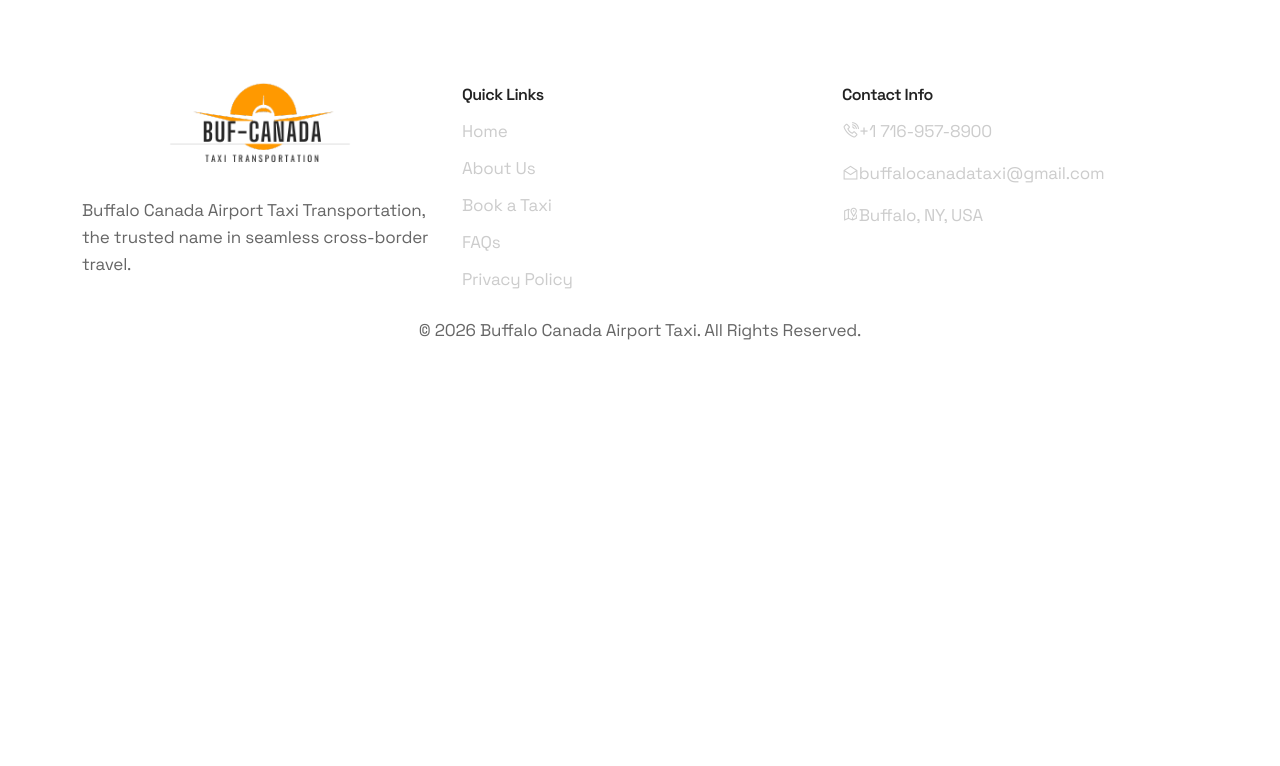
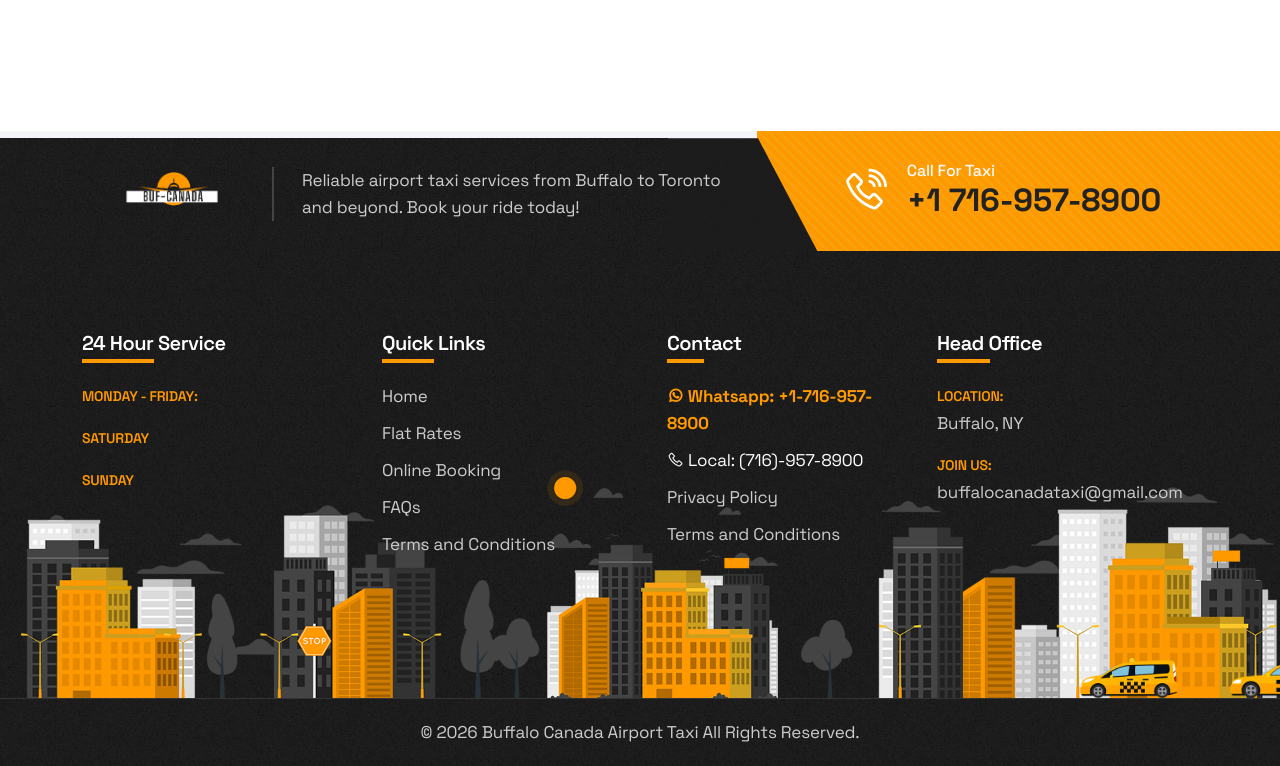
Before and after one commit to HimangshuPronoy/Cabs, a website: page html/terms-and-conditions.html in a window 1280 px wide. Shown: the part 1359-2125 px from the top of the page. Before the commit the page ends 1718 px from the top, so only its background shows below. Drawn offline with Linux system fonts and the light colour scheme.

Commit message:
Synchronize all pages and update SEO

```diff
--- a/html/terms-and-conditions.html
+++ b/html/terms-and-conditions.html
@@ -3,9 +3,9 @@
 <head>
     <meta charset="utf-8"/>
     <meta content="width=device-width, initial-scale=1" name="viewport"/>
-    <meta name="description" content="Terms and Conditions for Buffalo Canada Airport Taxi. Read our terms for using our taxi and transportation services."/>
+    <meta name="description" content="24/7 BUF Airport taxi service to Niagara Falls and Toronto. Cross-border rides, spacious vehicles, and simple booking. Call +1 716-957-8900.">
     <meta content="Buffalo Canada Airport Taxi" name="author"/>
-    <title>Terms and Conditions | Buffalo Canada Airport Taxi</title>
+    <title>Affordable BUF Airport Taxi to Niagara Falls &amp; Toronto | Buffalo Canada Airport Taxi</title>
     <link rel="shortcut icon" type="image/x-icon" href="assets/img/buf-can-favicon.png">
     <link href="assets/css/bootstrap.min.css" rel="stylesheet"/>
     <link href="assets/css/animate.min.css" rel="stylesheet"/>
@@ -42,19 +42,22 @@
 </div>
 </div>
 </div>
+<!--/.top-header-->
 <div class="mid-header">
 <div class="container">
 <div class="mid-header-wrap">
 <div class="site-logo">
 <a href="index.html"><img alt="Logo" src="assets/img/home-logo-light.png"/></a>
 </div>
+<!--/.site-logo-->
 <ul class="header-info">
 <li>
 <div class="header-info-icon">
 <i class="las la-phone-volume"></i>
 </div>
 <div class="header-info-text">
-                                <h3><span>Call us today!</span><a href="tel:+17169578900">+1 716-957-8900</a></h3>
+<h3><span>Call us today!</span><a href="tel:+17169578900">+1 716-957-8900
+                                </a></h3>
 </div>
 </li>
 <li>
@@ -77,19 +80,31 @@
 </div>
 </div>
 </div>
+<!--/.mid-header-->
 <div class="nav-menu-wrapper">
 <div class="container">
 <div class="nav-menu-inner">
 <div class="site-logo">
 <a href="index.html"><img alt="Logo" src="assets/img/home-logo-light.png"/></a>
 </div>
+<!--/.site-logo-->
 <div class="header-menu-wrap">
 <ul class="nav-menu">
-                            <li class="dropdown_menu"><a href="index.html">Home</a></li>
-                            <li class="dropdown_menu"><a href="index.html#flat-rates">Flat Rates</a></li>
-                            <li class="dropdown_menu"><a href="booking.html">Booking</a></li>
-                            <li class="dropdown_menu"><a href="about-us.html">About Us</a></li>
-                            <li class="dropdown_menu"><a href="faqs.html">FAQ</a></li>
+<li class="dropdown_menu">
+<a href="index.html">Home</a>
+</li>
+<li class="dropdown_menu">
+<a href="index.html#flat-rates">Flat Rates</a>
+</li>
+<li class="dropdown_menu">
+<a href="booking.html">Booking</a>
+</li>
+<li class="dropdown_menu">
+<a href="about-us.html">About Us</a>
+</li>
+<li class="dropdown_menu">
+<a href="faqs.html">FAQ</a>
+</li>
 <li><a href="#footer-top-wrap">Contact</a></li>
 </ul>
 </div>
@@ -109,7 +124,38 @@
 </div>
 </div>
 </div>
+<!--/.nav-menu-->
 </header>
+<div class="popup-sidebox" id="popup-sidebox">
+<div class="sidebox-content">
+<div class="site-logo">
+<a href="index.html"><img alt="logo" src="assets/img/home-logo-light.png"/></a>
+</div>
+<p>Everything your cross-border transportation needs is right here! Buffalo Canada Airport Taxi Transportation, the trusted name in seamless cross-border travel.</p>
+<ul class="sidebox-list">
+<li class="call"><span>Call for ride:</span>+1-716-957-8900</li>
+<li><span>Find us:</span>Buffalo, NY</li>
+<li><span>Email:</span>buffalocanadataxi@gmail.com</li>
+</ul>
+<div class="sidebox-nav">
+<h4 style="color: #fff; margin-bottom: 15px; font-size: 18px; border-bottom: 1px solid #444; padding-bottom: 5px;">Quick Links</h4>
+<ul class="sidebox-menu">
+<li><a href="index.html" style="color: #ccc; display: block; padding: 5px 0;">Home</a></li>
+<li><a href="about-us.html" style="color: #ccc; display: block; padding: 5px 0;">About Us</a></li>
+<li><a href="booking.html" style="color: #ccc; display: block; padding: 5px 0;">Book a Taxi</a></li>
+<li><a href="faqs.html" style="color: #ccc; display: block; padding: 5px 0;">FAQs</a></li>
+<li><a href="buf-airport-to-niagara-falls-taxi.html" style="color: #ccc; display: block; padding: 5px 0;">BUF to Niagara Falls</a></li>
+<li><a href="buf-airport-to-toronto-taxi.html" style="color: #ccc; display: block; padding: 5px 0;">BUF to Toronto</a></li>
+</ul>
+</div>
+</div>
+</div>
+<!--/.popup-sidebox-->
+<div id="sidebox-overlay"></div>
+<!--/.main-header-->
+
+
+<!--/.main-header-->
     <!-- End Header/Nav -->
     <main class="container" style="padding-top: 60px; padding-bottom: 60px; max-width: 900px;">
         <h1 class="text-center mb-5">Terms and Conditions</h1>
@@ -160,47 +206,102 @@
         </section>
     </main>
     <!-- Footer (optional: can be copied from index.html for full consistency) -->
-    <footer class="footer-section" id="footer-top-wrap">
+    <footer class="footer-section" style="margin-top: 50px;">
+<div class="footer-top-wrap">
 <div class="container">
 <div class="footer-top">
-                <div class="row">
-                    <div class="col-lg-4 col-md-6">
-                        <div class="footer-widget">
-                            <div class="footer-logo mb-4">
-                                <a href="index.html"><img src="assets/img/home-logo-light.png" alt="Logo"></a>
-                            </div>
-                            <p>Buffalo Canada Airport Taxi Transportation, the trusted name in seamless cross-border travel.</p>
+<div class="row align-items-end">
+<div class="col-lg-8">
+<div class="brand">
+<a class="footer-logo" href="index.html" title="Buffalo to Canada Airport Taxi Services">
+<img alt="Buffalo to Canada Airport Taxi Logo" src="assets/img/home-logo-light.png"/>
+</a>
+<p>Reliable airport taxi services from Buffalo to Toronto and beyond. Book your ride today!</p>
 </div>
 </div>
-                    <div class="col-lg-4 col-md-6">
-                        <div class="footer-widget">
-                            <h4>Quick Links</h4>
-                            <ul class="footer-links">
-                                <li><a href="index.html">Home</a></li>
-                                <li><a href="about-us.html">About Us</a></li>
-                                <li><a href="booking.html">Book a Taxi</a></li>
-                                <li><a href="faqs.html">FAQs</a></li>
-                                <li><a href="privacy-policy.html">Privacy Policy</a></li>
+<div class="col-lg-4">
+<div class="footer-call">
+<i class="las la-phone-volume"></i>
+<p><span>Call For Taxi</span><a href="tel:+17169578900">+1 716-957-8900</a></p>
+</div>
+</div>
+</div>
+</div>
+</div>
+</div>
+<!--/.footer-top-wrap-->
+<div class="footer-mid-wrap">
+<div class="container">
+<div class="row">
+<div class="col-lg-3 col-md-6 sm-padding">
+<div class="footer-item">
+<div class="widget-title">
+<h3>24 Hour Service</h3>
+</div>
+<ul class="footer-contact">
+<li><span>Monday - Friday:</span></li>
+<li><span>Saturday</span></li>
+<li><span>Sunday</span></li>
 </ul>
 </div>
 </div>
-                    <div class="col-lg-4 col-md-6">
-                        <div class="footer-widget">
-                            <h4>Contact Info</h4>
+<div class="col-lg-3 col-md-6 sm-padding">
+<div class="footer-item footer-list">
+<div class="widget-title">
+<h3>Quick Links</h3>
+</div>
+<ul class="footer-links">
+<li><a href="index.html">Home</a></li>
+<li><a href="index.html#flat-rates">Flat Rates</a></li>
+<li><a href="booking.html">Online Booking</a></li>
+
+<li><a href="faqs.html">FAQs</a></li>
+<li><a href="terms-and-conditions.html">Terms and Conditions</a></li>
+</ul>
+</div>
+</div>
+<div class="col-lg-3 col-md-6 sm-padding">
+<div class="footer-item footer-list">
+<div class="widget-title">
+<h3>Contact</h3>
+</div>
+<ul class="footer-links">
+<li><a href="https://wa.me/17169578900" style="color: #ff9900; font-weight: bold;"><i class="lab la-whatsapp"></i> Whatsapp: +1-716-957-8900</a></li>
+<li><a href="tel:+17169578900" style="color: #fff;"><i class="las la-phone"></i> Local: (716)-957-8900</a></li>
+<li><a href="privacy-policy.html">Privacy Policy</a></li>
+<li><a href="terms-and-conditions.html">Terms and Conditions</a></li>
+</ul>
+</div>
+</div>
+<div class="col-lg-3 col-md-6 sm-padding">
+<div class="footer-item">
+<div class="widget-title">
+<h3>Head Office</h3>
+</div>
 <ul class="footer-contact">
-                                <li><i class="las la-phone-volume"></i>+1 716-957-8900</li>
-                                <li><i class="las la-envelope-open"></i>buffalocanadataxi@gmail.com</li>
-                                <li><i class="las la-map-marked-alt"></i>Buffalo, NY, USA</li>
+<li><span>Location:</span>Buffalo, NY</li>
+<li><span>Join Us:</span><a href="mailto:buffalocanadataxi@gmail.com" style="color: #ccc;">buffalocanadataxi@gmail.com</a></li>
 </ul>
 </div>
 </div>
 </div>
 </div>
-            <div class="footer-bottom text-center mt-4">
-                <p>&copy; 2026 Buffalo Canada Airport Taxi. All Rights Reserved.</p>
+<div class="running-taxi">
+<div class="taxi"></div>
+<div class="taxi-2"></div>
+<div class="taxi-3"></div>
 </div>
 </div>
+<!--/.footer-mid-wrap-->
+<div class="copyright-wrap">
+<div class="container">
+<p>© <span id="currentYear"></span> Buffalo Canada Airport Taxi All Rights Reserved.</p>
+</div>
+</div>
+<!--/.copyright-wrap-->
 </footer>
+<!--/.footer-section-->
+<!--/.footer-section-->
     <script src="assets/js/vendor/jquary-3.6.0.min.js"></script>
     <script src="assets/js/vendor/bootstrap.min.js"></script>
     <script src="assets/js/vendor/popper.min.js"></script>
@@ -212,5 +313,27 @@
     <script src="assets/js/vendor/wow.min.js"></script>
     <script src="assets/js/vendor/smooth-scroll.js"></script>
     <script src="assets/js/main.js"></script>
+
+
+<!--Start of Tawk.to Script-->
+<script type="text/javascript">
+    var Tawk_API=Tawk_API||{}, Tawk_LoadStart=new Date();
+    Tawk_API.onLoad = function(){
+        if(window.innerWidth <= 768){
+            Tawk_API.minimize();
+        }
+    };
+    (function(){
+    var s1=document.createElement("script"),s0=document.getElementsByTagName("script")[0];
+    s1.async=true;
+    s1.src='https://embed.tawk.to/646a593174285f0ec46cc4e7/1h0vmoqvo';
+    s1.charset='UTF-8';
+    s1.setAttribute('crossorigin','*');
+    s0.parentNode.insertBefore(s1,s0);
+    })();
+
+
+    </script>
+<!--End of Tawk.to Script-->
 </body>
 </html>
```
Also changed, not shown: html/0407NiagaraFallsBlog.html (+12 -0 lines), html/404.html (+12 -0 lines), html/about-us.html (+12 -0 lines), html/blog-details.html (+12 -0 lines), html/blog-map.html (+12 -0 lines), html/blog-post-template.html (+12 -0 lines), html/booking.html (+10 -0 lines), html/buf-airport-to-niagara-falls-taxi.html (+12 -0 lines), html/buf-airport-to-toronto-taxi.html (+12 -0 lines), html/buffalo-ny.html (+12 -0 lines), html/clifton-hill.html (+12 -0 lines), html/cn-tower-toronto.html (+12 -0 lines), html/contact.html (+12 -0 lines), html/faqs.html (+12 -0 lines), 2 more files. Lines whose indentation alone changed are shown as unchanged.
